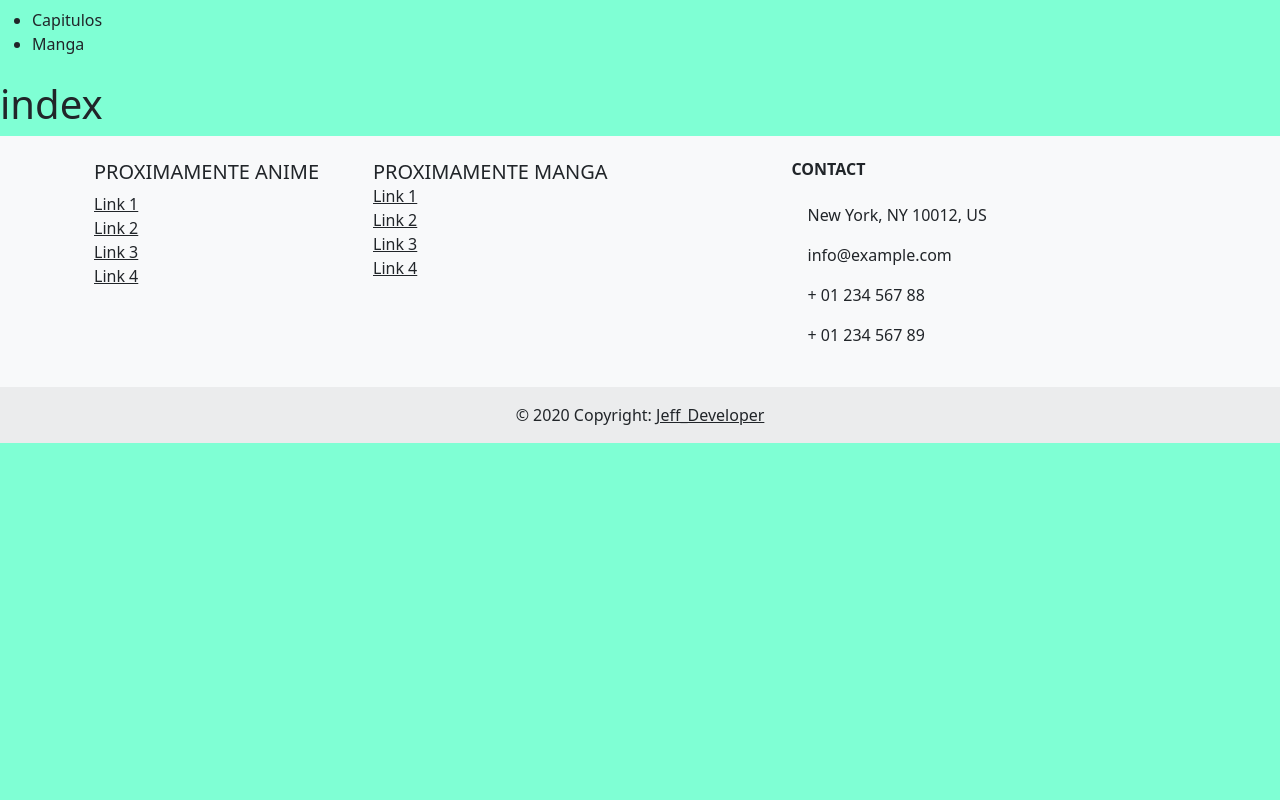
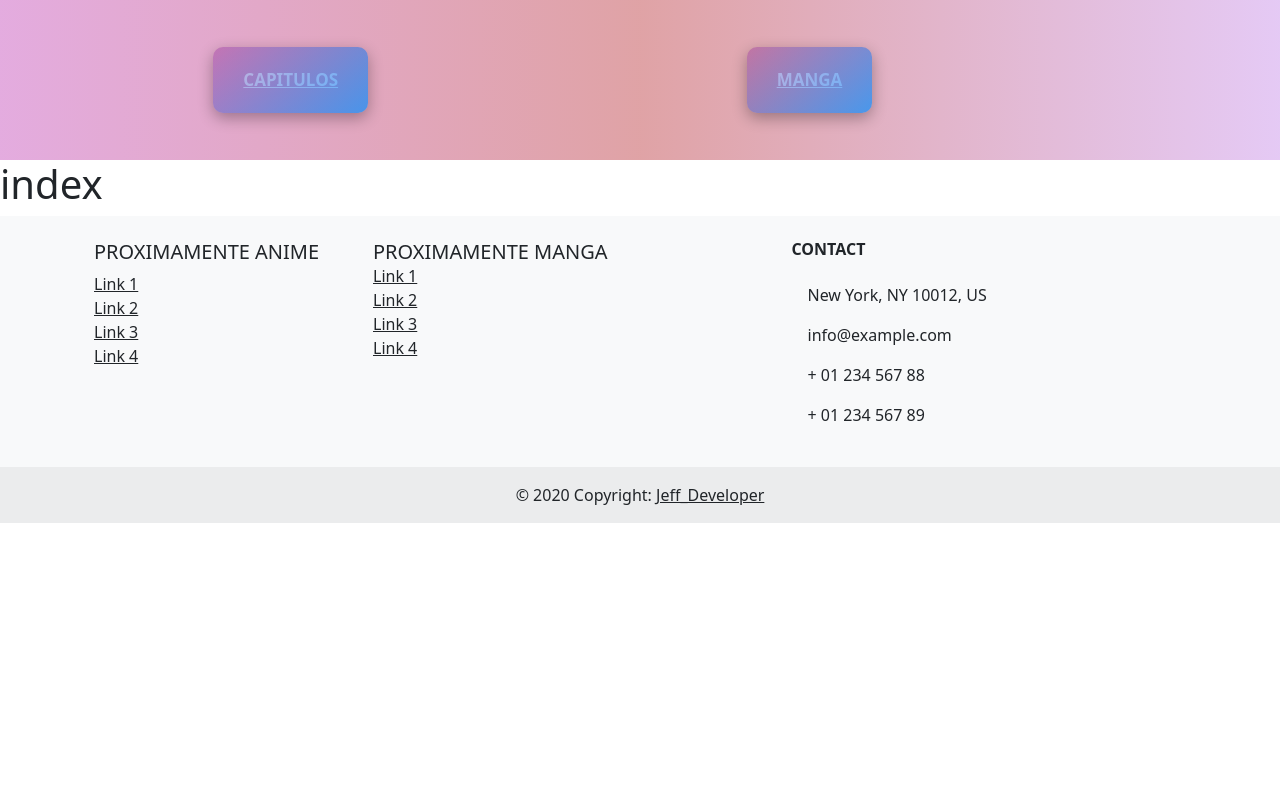
Before and after one commit to HaiDekimasu/Samuray-x-python, a Django app: page / in a window 1280 px wide. Run offline with Django 3.2, Linux system fonts and the light colour scheme.

Commit message:
modified:   static/styles/styles.css

```diff
--- a/Templates/layout/partials/menu.html
+++ b/Templates/layout/partials/menu.html
@@ -1,8 +1,13 @@
 {% load static %}
 
-<nav class="navbar">
-    <ul class="nav-list">
-        <li><a class="nav-link" href="{% url 'capitulos' %}"> Capitulos </a></li>
-        <li><a class="nav-link" href="{% url 'manga' %}"> Manga </a></li>
-    </ul>
+<nav class="containernav">
+    <div class="navbar">
+        <div class="nav-list">
+            <a class="botonnav" href="{% url 'capitulos' %}"> Capitulos </a>
+        </div>
+    </div><div class="navbar">
+        <div class="nav-list">
+            <a class="botonnav" href="{% url 'manga' %}"> Manga </a>
+        </div>
+    </div>
 </nav>
--- a/static/styles/styles.css
+++ b/static/styles/styles.css
@@ -3,9 +3,67 @@
 
 }
 body{
-    background-color: aquamarine;
     height: 100vh;
 }
 a{
     list-style: none;
 }
+/*navbar_________________________________________________________________________________________*/
+.containernav{
+    display: flex;
+    justify-content: space-evenly;
+    align-items: center;
+    width: 100%;
+    height: 20%;
+    background-image: linear-gradient(to right,#d57fcea6,#c9606594,#c991ea7c);
+}
+/*nav-list_______________________________________________________________________________________*/
+.navbar{
+    width: 25%;
+    height: 100%;
+    position: relative;
+    float: inline-end;
+}
+/*_barra nav botones_____________________________________________________________________________*/
+.nav-list {
+    background: transparent;
+    color: #fff;
+    font-size: 17px;
+    text-transform: uppercase;
+    font-weight: 600;
+    border: none;
+    padding: 20px 30px;
+    perspective: 30rem;
+    border-radius: 10px;
+    box-shadow: 0 5px 15px rgba(0, 0, 0, 0.308);
+}
+.nav-list::before {
+    content: '';
+    display: block;
+    position: absolute;
+    width: 100%;
+    height: 100%;
+    top: 0;
+    left: 0;
+    border-radius: 10px;
+    background: linear-gradient(320deg, rgba(0, 140, 255, 0.678), rgba(128, 0, 128, 0.308));
+    z-index: 1;
+    transition: background 3s;
+}
+.nav-list:hover::before {
+    animation: rotate 1s;
+    transition: all .5s;
+}
+@keyframes rotate {
+    0% {
+    transform: rotateY(180deg);
+    }
+    100% {
+    transform: rotateY(360deg);
+    }
+}
+.botonnav{
+    list-style: none;
+    color: #fff;
+}
+/**/
```
